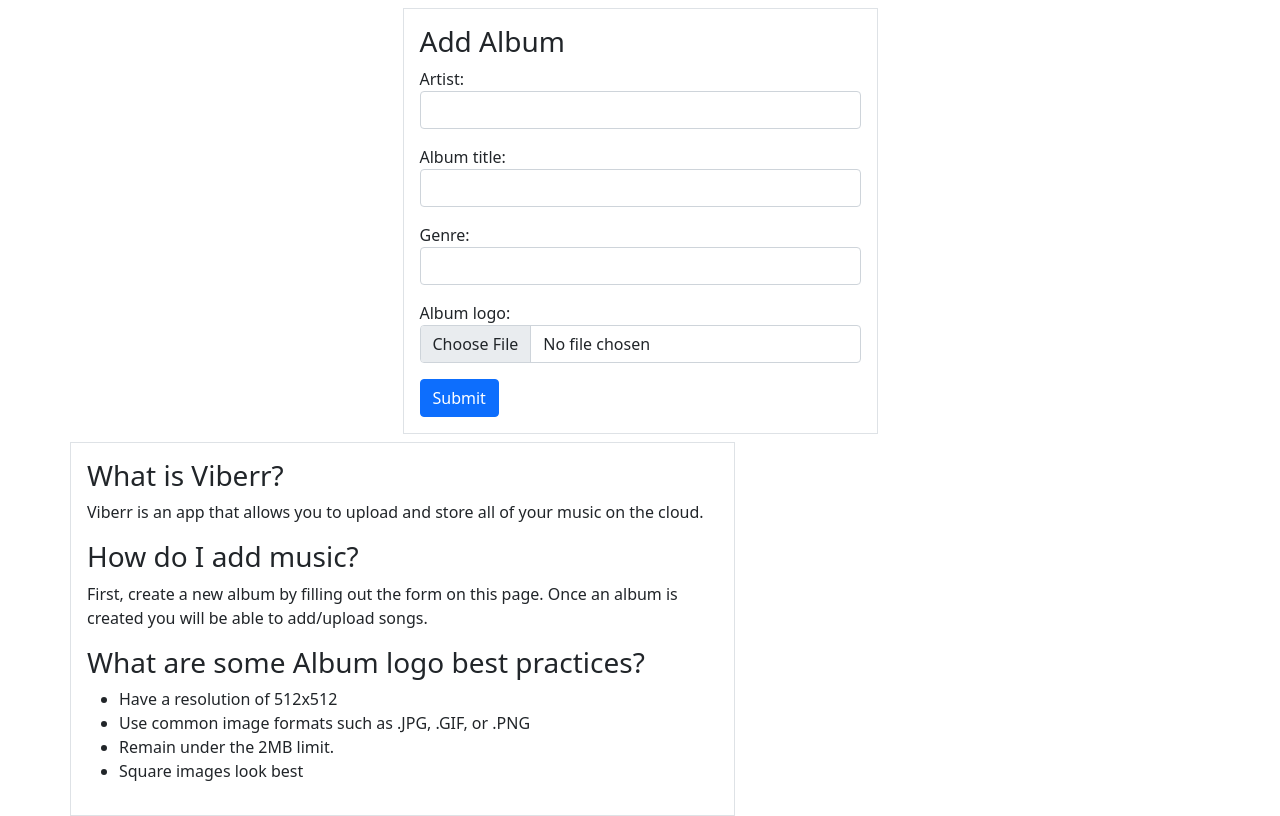
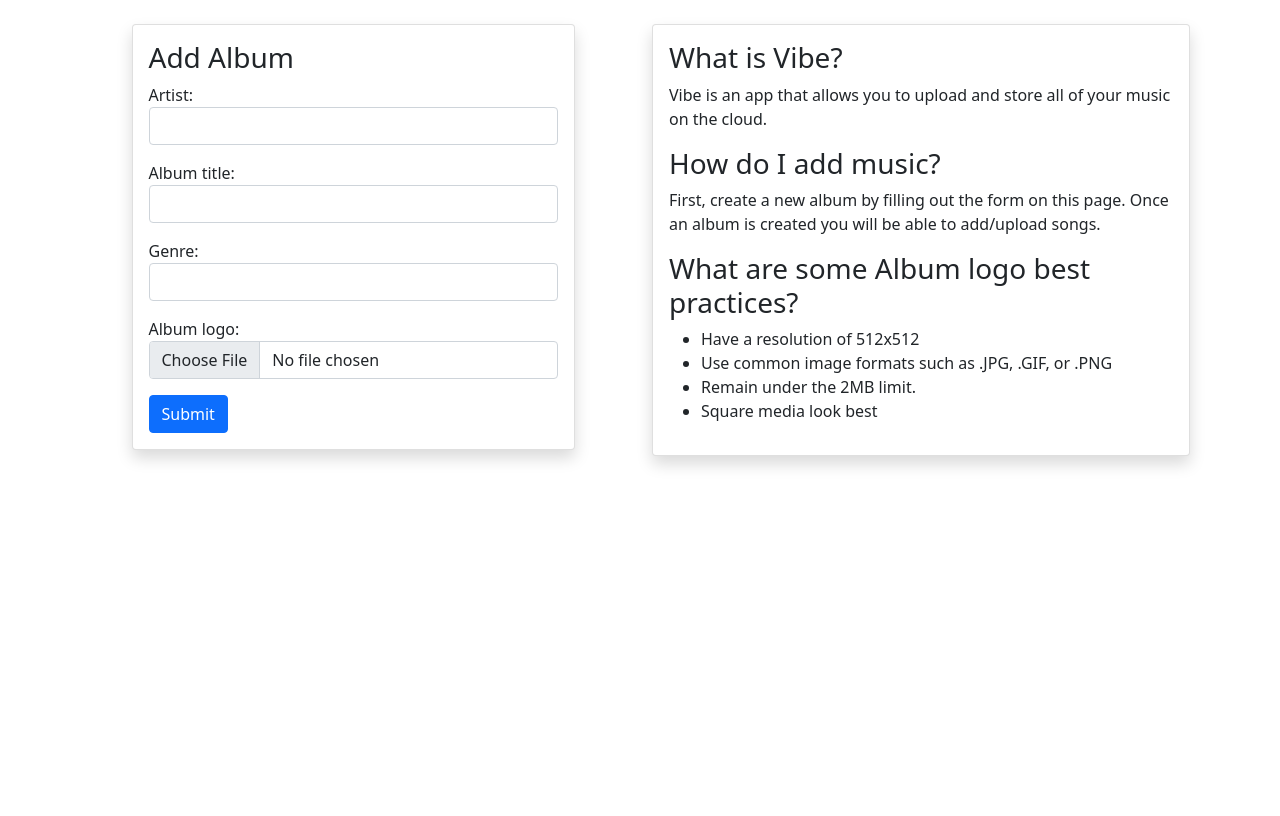
Before and after one commit to njirutitus/music-ict-project, a PHP site: page /addalbum.php in a window 1280 px wide. Shown: the part 56-872 px from the top of the page. After the commit the page ends 523 px from the top, so only its background shows below. Run offline with PHP 8.4, Linux system fonts and the light colour scheme; the visitor is signed in with stand-in values (Sample User, id 1); tables that the repository leaves empty or names only in its code hold one stand-in row (values such as "Sample post"); data that the repository does not hold is empty; a stand-in replaces the project's code that opens the database connection; some libraries are stand-ins or nearby versions.

Commit message:
adding addalbum module

```diff
--- a/addalbum.php
+++ b/addalbum.php
@@ -4,7 +4,9 @@ require_once './controllers/conn.php';
 ?>
 <div class="container">
 <div class="row">
-        <div class="col-sm-5 m-auto p-3 border mt-2">
+        <div class="col-sm-5 m-auto p-3 mt-2">
+            <div class="card shadow">
+                <div class="card-body">
                     <h3>Add Album</h3>
                     <?php require_once "./controllers/addalbum.php"; ?>
 
@@ -31,11 +33,13 @@ require_once './controllers/conn.php';
                         <input type="submit" value="Submit" class="btn btn-primary" name="submit">
                     </form>
                 </div>
-        <div class="col-sm-7 me-1 p-3 border mt-2">
-            <div class="panel panel-default">
-                <div class="panel-body">
-                    <h3>What is Viberr?</h3>
-                    <p>Viberr is an app that allows you to upload and store all of your music on the cloud.</p>
+            </div>
+        </div>
+        <div class="col-sm-6 me-1 p-3 mt-2">
+            <div class="card shadow">
+                <div class="card-body">
+                <h3>What is Vibe?</h3>
+                    <p>Vibe is an app that allows you to upload and store all of your music on the cloud.</p>
                     <h3>How do I add music?</h3>
                     <p>First, create a new album by filling out the form on this page. Once an album is created you will be able to add/upload songs.</p>
                     <h3>What are some Album logo best practices?</h3>
@@ -43,7 +47,7 @@ require_once './controllers/conn.php';
                         <li>Have a resolution of 512x512</li>
                         <li>Use common image formats such as .JPG, .GIF, or .PNG</li>
                         <li>Remain under the 2MB limit.</li>
-                        <li>Square images look best</li>
+                        <li>Square media look best</li>
                     </ul>
                 </div>
             </div>
```
Lines whose indentation alone changed are shown as unchanged.
